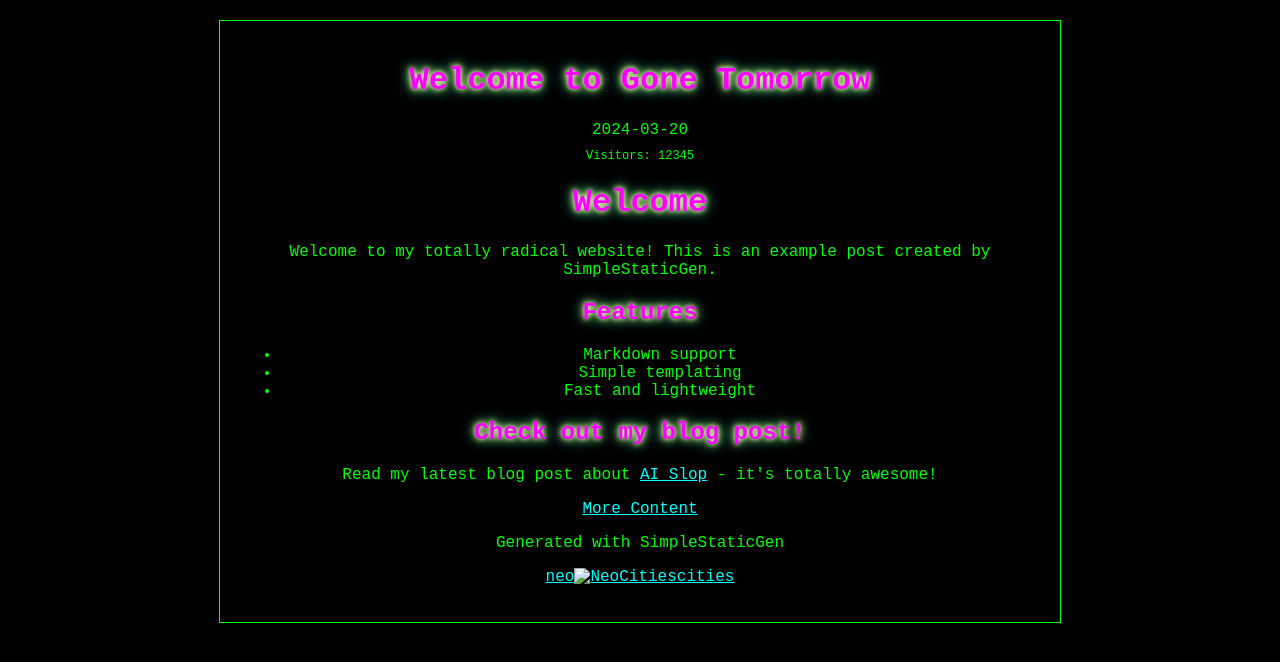
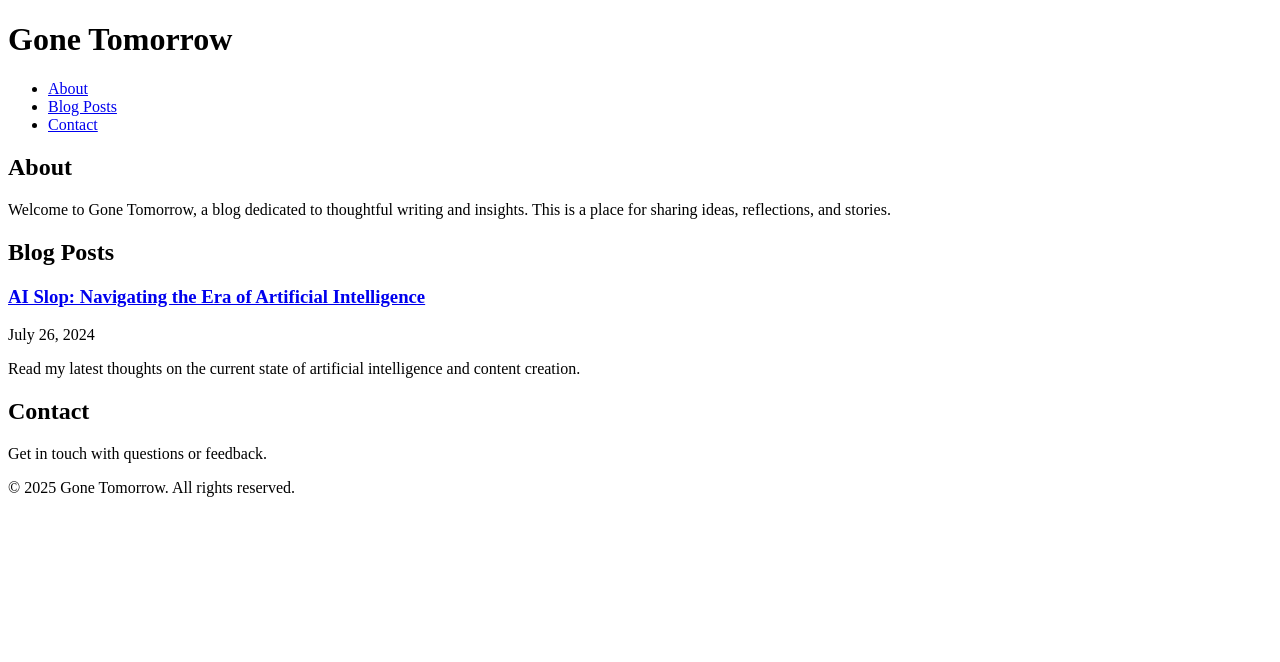
Before and after one commit to YeahWick/gonetomorrow.win, a plain HTML site: page index.html in a window 1280 px wide. Drawn offline with Linux system fonts and the light colour scheme.

Commit message:
Professional Blog Redesign checkpoint: 1

```diff
--- a/index.html
+++ b/index.html
@@ -1,76 +1,47 @@
-
 <!DOCTYPE html>
-<html>
+<html lang="en">
 <head>
     <meta charset="utf-8">
-    <title>Welcome to Gone Tomorrow</title>
     <meta name="viewport" content="width=device-width, initial-scale=1">
-    <style>
-        body {
-            font-family: "Courier New", Courier, monospace;
-            background-color: #000;
-            color: #0f0;
-            margin: 20px;
-            text-align: center;
-        }
-        .container {
-            max-width: 800px;
-            margin: 0 auto;
-            padding: 20px;
-            border: 1px solid #0f0;
-        }
-        h1, h2 {
-            color: #f0f;
-            text-shadow: 0 0 5px #f0f;
-        }
-        a {
-            color: #0ff;
-            text-decoration: underline;
-        }
-        .blink {
-            animation: blinker 1s linear infinite;
-        }
-        @keyframes blinker {
-            50% { opacity: 0; }
-        }
-        .counter {
-            margin: 10px 0;
-            font-size: 12px;
-        }
-        .glitter {
-            text-shadow: 0 0 5px #fff, 0 0 10px #ff0, 0 0 15px #0ff;
-        }
-    </style>
+    <title>Gone Tomorrow - A Professional Blog</title>
 </head>
 <body>
     <div class="container">
-    <header>
-        <h1 class="glitter">Welcome to Gone Tomorrow</h1>
+        <header>
+            <h1>Gone Tomorrow</h1>
+            <nav>
+                <ul>
+                    <li><a href="#about">About</a></li>
+                    <li><a href="#posts">Blog Posts</a></li>
+                    <li><a href="#contact">Contact</a></li>
+                </ul>
+            </nav>
+        </header>
 
-        <time>2024-03-20</time>
-        <div class="counter">Visitors: <span class="blink">12345</span></div>
+        <main>
+            <section id="about">
+                <h2>About</h2>
+                <p>Welcome to Gone Tomorrow, a blog dedicated to thoughtful writing and insights. This is a place for sharing ideas, reflections, and stories.</p>
+            </section>
 
-    <main>
-        <h1 class="glitter">Welcome</h1>
-<p>Welcome to my totally radical website! This is an example post created by SimpleStaticGen.</p>
-<h2 class="glitter">Features</h2>
-<ul>
-<li>Markdown support</li>
-<li>Simple templating</li>
-<li>Fast and lightweight</li>
-</ul>
+            <section id="posts">
+                <h2>Blog Posts</h2>
+                <article>
+                    <h3><a href="blog/2024-07-26-ai-slop/ai-slop.html">AI Slop: Navigating the Era of Artificial Intelligence</a></h3>
+                    <time datetime="2024-07-26">July 26, 2024</time>
+                    <p>Read my latest thoughts on the current state of artificial intelligence and content creation.</p>
+                </article>
+            </section>
 
-<h2 class="glitter">Check out my blog post!</h2>
-<p>Read my latest blog post about <a href="blog/2024-07-26-ai-slop/ai-slop.html">AI Slop</a> - it's totally awesome!</p>
-    </main>
+            <section id="contact">
+                <h2>Contact</h2>
+                <p>Get in touch with questions or feedback.</p>
+            </section>
+        </main>
 
-    <nav>
-        <a href="more.html">More Content</a>
-    </nav>
-    <footer>
-        <p>Generated with SimpleStaticGen</p>
-        <p><a href="http://neocities.org">neo<img src="https://neocities.org/static/favicons/favicon-16x16.png" alt="NeoCities">cities</a></p>
-    </footer>
-</div>
+        <footer>
+            <p>&copy; 2025 Gone Tomorrow. All rights reserved.</p>
+        </footer>
+    </div>
 </body>
 </html>
```
